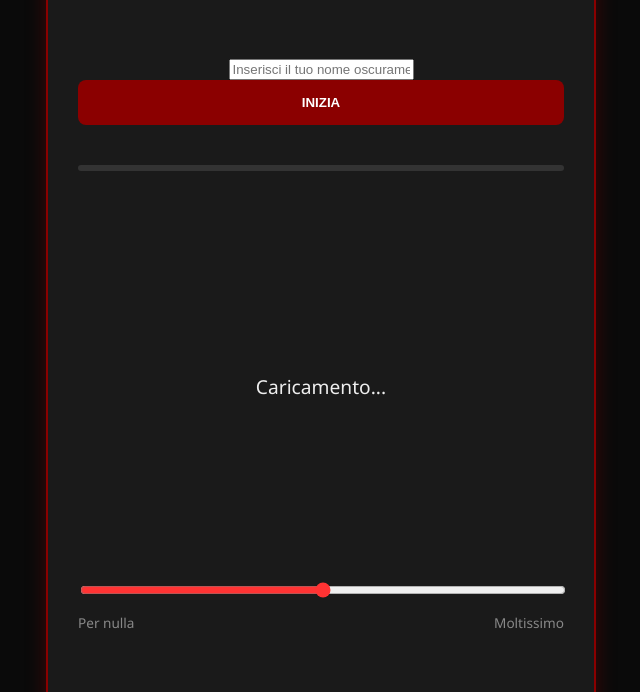
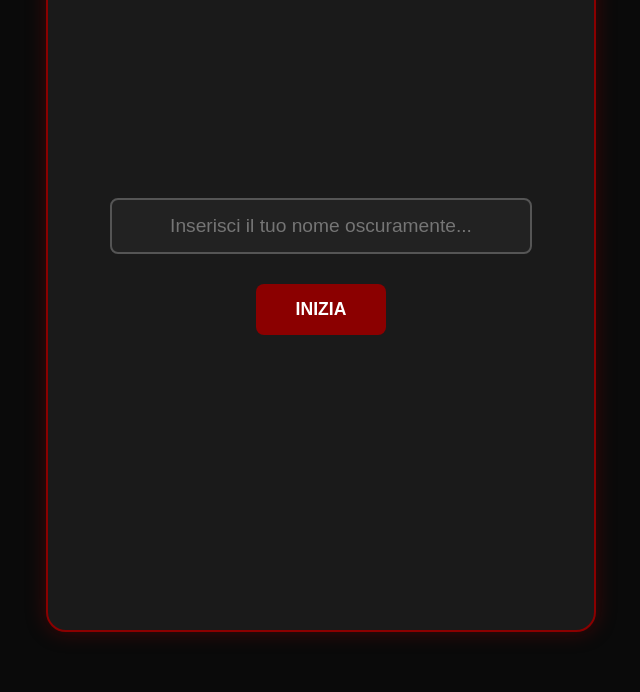
Before and after one commit to LionBlack88/Horror-Profiler, a plain HTML site: page index.html in a window 1280 px wide. Shown: the part 108-800 px from the top of the page, without its empty margins (319-959 px from the left). Drawn offline with nearby package versions, Linux system fonts and the light colour scheme.

Commit message:
Refactor styles for start screen and quiz container
Updated styles for the start screen and quiz container, including new focus effects and button styles.

```diff
--- a/style.css
+++ b/style.css
@@ -1,78 +1,36 @@
-body {
-  background-color: #0a0a0a;
-  margin: 0;
-  display: flex;
-  justify-content: center;
-  align-items: flex-start;
-  padding-top: 20px;
-  min-height: 100vh;
-  font-family: 'Segoe UI', sans-serif;
-}
-
-#horror-quiz-box {
-  max-width: 550px;
-  width: 100%;
-  min-height: 720px;
-  padding: 30px;
-  background: #1a1a1a;
-  color: #fff;
-  border: 2px solid #8B0000;
-  border-radius: 20px;
-  box-shadow: 0 0 20px rgba(139, 0, 0, 0.4);
-  transition: background-color 0.2s ease;
-  position: relative;
-  overflow: hidden;
-  box-sizing: border-box;
-}
-
-/* Stili per la schermata iniziale */
-#start-screen { padding: 40px 0; text-align: center; }
-#user-name {
-  padding: 15px;
-  border-radius: 8px;
-  border: 1px solid #444;
-  background: #222;
-  color: #fff;
-  width: 80%;
-  margin-bottom: 20px;
-  font-size: 1.1em;
-  text-align: center;
-}
-#start-btn {
-  width: 100%; padding: 15px; background: #8B0000; color: white;
-  border: none; font-weight: bold; cursor: pointer; border-radius: 8px; text-transform: uppercase;
-}
-
+body { background-color: #0a0a0a; margin: 0; display: flex; justify-content: center; align-items: flex-start; padding-top: 20px; min-height: 100vh; font-family: 'Segoe UI', sans-serif; }
+#horror-quiz-box { max-width: 550px; width: 100%; min-height: 720px; padding: 30px; background: #1a1a1a; color: #fff; border: 2px solid #8B0000; border-radius: 20px; box-shadow: 0 0 20px rgba(139, 0, 0, 0.4); transition: background-color 0.2s ease; position: relative; overflow: hidden; box-sizing: border-box; }
 .blood-flash { background-color: #440000 !important; }
 
-#quiz-container {
-  display: flex;
-  flex-direction: column;
-  min-height: 650px;
-  justify-content: space-between;
-}
+/* --- NUOVI STILI PER LA SCHERMATA INIZIALE --- */
+#start-screen { display: flex; flex-direction: column; align-items: center; justify-content: center; min-height: 500px; }
+#player-name { width: 80%; padding: 15px; margin-bottom: 30px; background: #222; border: 2px solid #555; color: #fff; font-size: 1.2em; text-align: center; border-radius: 8px; outline: none; transition: border-color 0.3s; }
+#player-name:focus { border-color: #8B0000; }
+#start-btn { padding: 15px 40px; background: #8B0000; color: white; border: none; font-weight: bold; cursor: pointer; border-radius: 8px; text-transform: uppercase; font-size: 1.1em; transition: transform 0.1s; }
+#start-btn:active { transform: scale(0.98); }
+
+/* MODIFICATO: Il contenitore quiz ora parte nascosto */
+#quiz-container { display: none; flex-direction: column; min-height: 650px; justify-content: space-between;}
 
 #question-wrapper { transition: all 0.3s ease; opacity: 1; transform: translateX(0); }
 .fade-out { opacity: 0; transform: translateX(-20px); }
 .fade-in { opacity: 0; transform: translateX(20px); }
-
-@keyframes heartBeat {
-  0% { transform: scale(0.8); opacity: 0; }
-  50% { transform: scale(1.05); opacity: 1; }
-  100% { transform: scale(1); }
-}
+@keyframes heartBeat { 0% { transform: scale(0.8); opacity: 0; } 50% { transform: scale(1.05); opacity: 1; } 100% { transform: scale(1); }}
 #radarSVG { animation: heartBeat 0.8s ease-out; margin: 20px auto; display: block; }
-
 .question-text { font-size: 1.2em; margin-bottom: 25px; text-align: center; min-height: 80px; color: #eee; }
 #progress-bar { background: #333; height: 6px; border-radius: 10px; margin-bottom: 25px; overflow: hidden; }
 #progress-fill { background: #8B0000; height: 100%; width: 0%; transition: width 0.4s; }
 .slider-container { margin: 30px 0; }
 .labels { display: flex; justify-content: space-between; font-size: 0.85em; color: #888; margin-top: 10px; }
 input[type=range] { width: 100%; accent-color: #ff3333; cursor: pointer; }
-
-#next-btn, .screenshot-btn { margin-top: 35px; width: 100%; padding: 15px; background: #8B0000; color: white; border: none; font-weight: bold; cursor: pointer; border-radius: 8px; text-transform: uppercase; }
-.screenshot-btn { background: #444; margin-top: 10px; width: auto; padding: 10px 20px; }
-
+#next-btn { margin-top: 35px; width: 100%; padding: 15px; background: #8B0000; color: white; border: none; font-weight: bold; cursor: pointer; border-radius: 8px; text-transform: uppercase; }
+#next-btn:active { transform: scale(0.98); }
 #result-area { display:none; text-align: center; }
 #descrizione-horror { margin-top: 20px; font-size: 1.1em; color: #ccc; background: #222; padding: 15px; border-radius: 10px; line-height: 1.5; }
-.restart-btn { background: none; border: 1px solid #444; color: #888; margin-top: 20px; width: auto; padding: 8px 20px; cursor: pointer; border-radius: 8px; }
+
+/* Stili per i bottoni finali */
+.result-buttons { display: flex; justify-content: center; gap: 15px; margin-top: 25px; flex-wrap: wrap; }
+.restart-btn { background: none; border: 1px solid #444; color: #888; padding: 10px 20px; cursor: pointer; border-radius: 5px; transition: all 0.3s; }
+.restart-btn:hover { border-color: #8B0000; color: #fff; }
+.screenshot-btn { background: #8B0000; color: white; border: none; }
+.screenshot-btn:hover { background: #a30000; }
```
